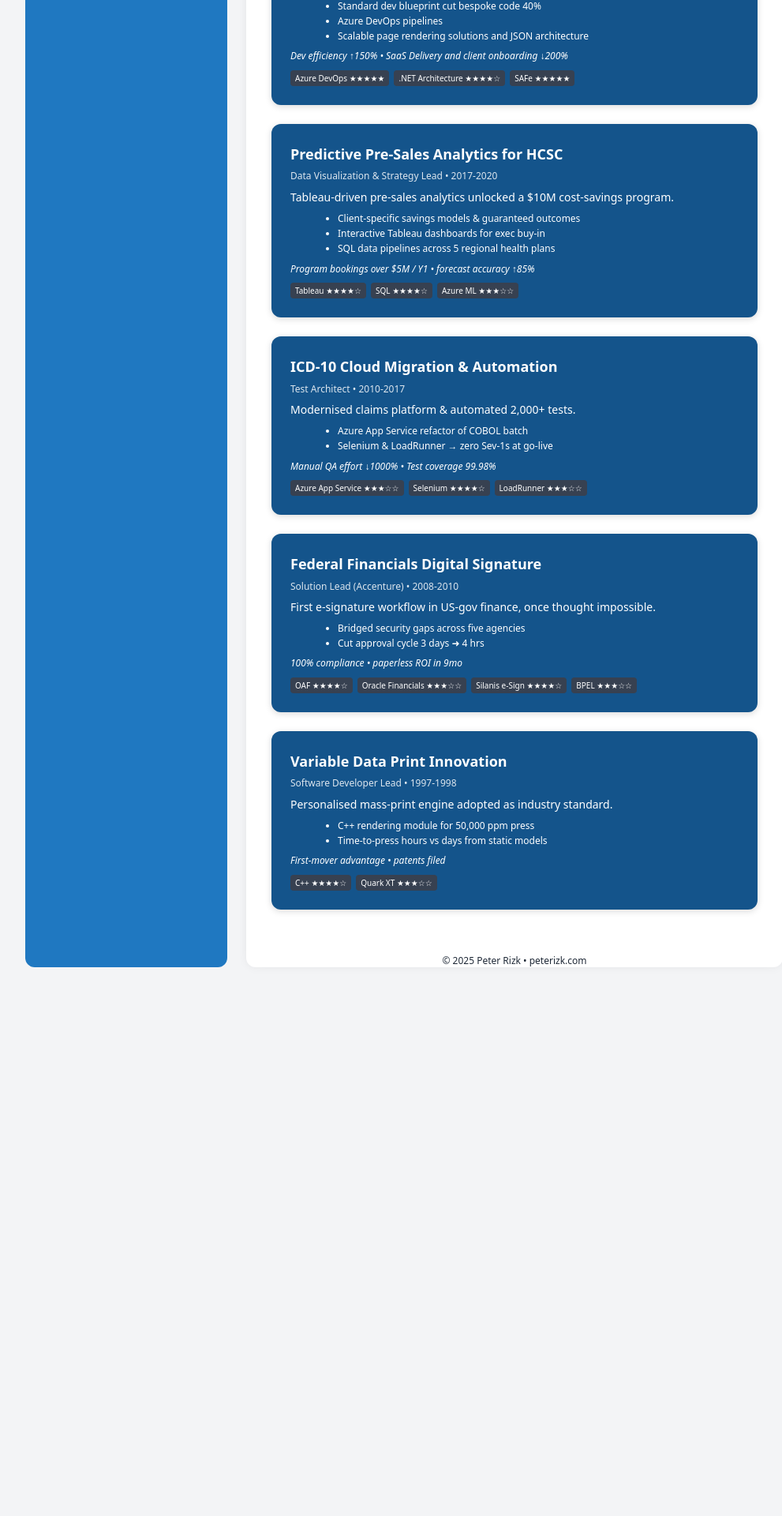
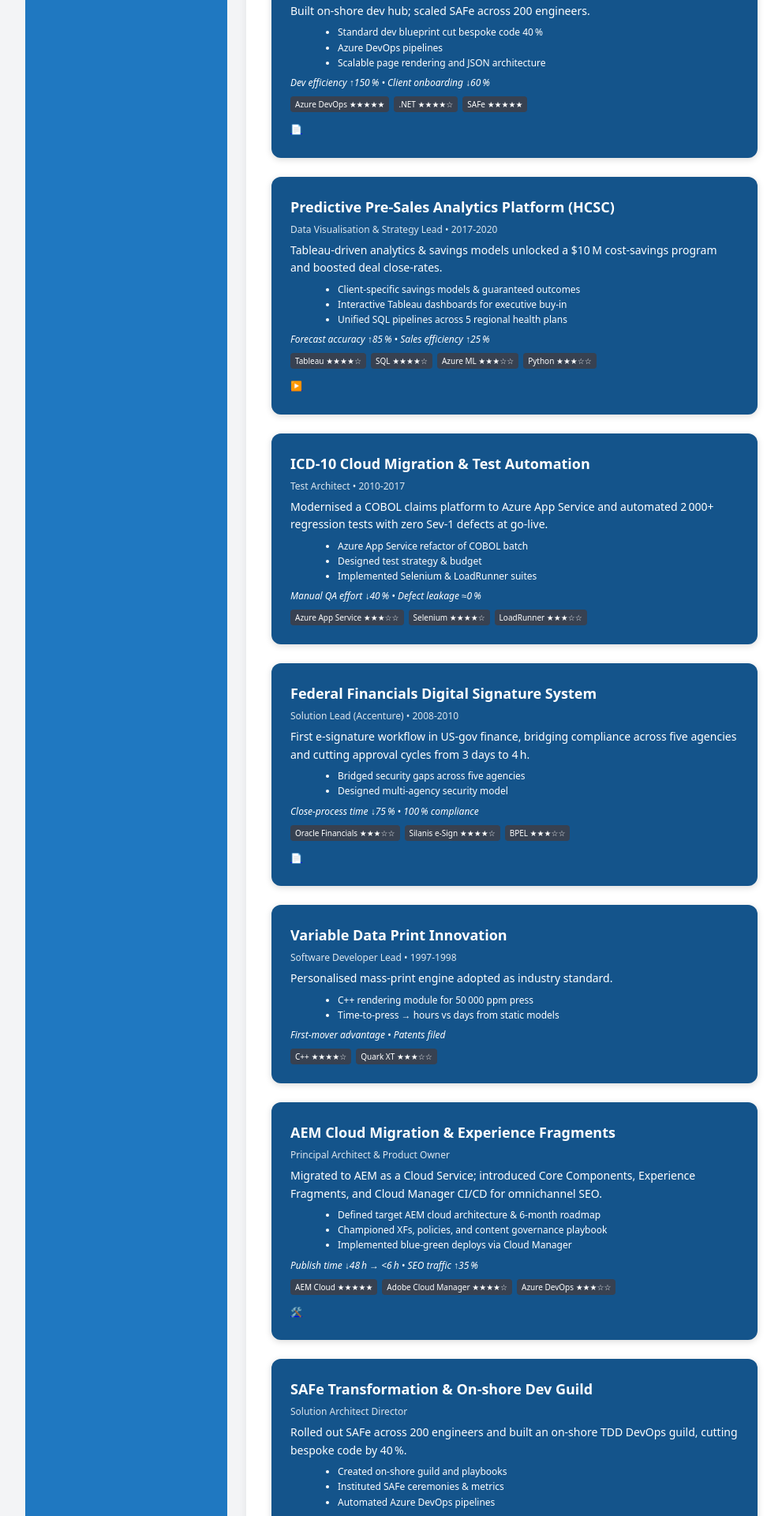
Before and after one commit to peterizk/peterizk-nextjs, a Next.js app: page /projects in a window 1280 px wide. Shown: the part 500-2420 px from the top of the page at 79% size, without its empty margins (128-1119 px from the left). Before the commit the page ends 1757 px from the top, so only its background shows below. Built offline with nearby package versions, Linux system fonts and the light colour scheme.

Commit message:
feat: enhanced projects page with merged data & link icons

```diff
--- a/src/app/projects/page.tsx
+++ b/src/app/projects/page.tsx
@@ -1,26 +1,67 @@
 // src/app/projects/page.tsx
+// (Next 14 / React 18 – TSX)
+
+import Link from 'next/link';
+
 export const metadata = {
   title: 'Projects – Peter Rizk',
   description:
     'Case studies demonstrating Azure cloud migrations, analytics modernisation, and omni‑channel experience delivery.',
 };
 
+/*────────────────────────── Types ──────────────────────────*/
 interface Tech {
   name: string;
   level: 'expert' | 'advanced' | 'proficient';
 }
+
 interface Project {
   id: string;
   title: string;
   role: string;
-  period: string;
-  summary: string;   // one‑liner hook
-  points: string[];  // 2‑3 crisp bullets
+  period?: string;
+  summary: string;     // one‑liner hook
+  points: string[];    // 2‑4 crisp bullets
   tech: Tech[];
   kpi: string;
+  repo?: string;       // optional GitHub / Bitbucket URL
+  demo?: string;       // optional live demo / YouTube / Figma URL
+  doc?: string;        // optional PDF / deck / spec URL
 }
 
+/*────────────────────── Star Badge Helper ──────────────────*/
+function levelBadge(level: Tech['level']) {
+  return level === 'expert' ? '★★★★★' : level === 'advanced' ? '★★★★☆' : '★★★☆☆';
+}
+
+/*────────────────────── Link Icon Helper ──────────────────*/
+function LinkIcons({ repo, demo, doc }: { repo?: string; demo?: string; doc?: string }) {
+  if (!repo && !demo && !doc) return null;
+  const style = { fontSize: 12, marginRight: 8 } as const;
+  return (
+    <p style={{ marginTop: 8 }}>
+      {repo && (
+        <Link href={repo} target="_blank" rel="noopener" style={style} title="Source code">
+          🛠️
+        </Link>
+      )}
+      {demo && (
+        <Link href={demo} target="_blank" rel="noopener" style={style} title="Live demo / video">
+          ▶️
+        </Link>
+      )}
+      {doc && (
+        <Link href={doc} target="_blank" rel="noopener" style={style} title="Documentation / deck">
+          📄
+        </Link>
+      )}
+    </p>
+  );
+}
+
+/*────────────────────── Project Data ──────────────────────*/
 const projects: Project[] = [
+  /*── Original highlights ─────────────────────────────────*/
   {
     id: 'retail-omni',
     title: 'Fortune‑500 Retail Digital Transformation',
@@ -29,87 +70,99 @@
     summary: 'Azure‑powered omnichannel rebuild doubled customer engagement.',
     points: [
       'SAFe flywheel & real‑time Jira / Airtable dashboards',
-      'TDD pipeline & AEM Cloud migration (on‑prem ➜ SaaS)',
-      'Chatbot + SEO architecture → page load ↓38 %',
+      'TDD pipeline & AEM Cloud migration (on‑prem → SaaS)',
+      'Chatbot + SEO architecture → page‑load ↓38 %',
     ],
     tech: [
-      { name: 'Azure AKS', level: 'advanced' },
+      { name: 'Azure AKS', level: 'advanced' },
       { name: 'AEM Cloud', level: 'advanced' },
       { name: 'Confluence / Jira', level: 'expert' },
     ],
-    kpi: 'Engagement ↑100% • Code quality and release quality ↑200%',
+    kpi: 'Engagement ↑100 % • Code quality ↑200 %',
+    repo: 'https://github.com/peterizk/retail-omni',
   },
   {
     id: 'saas-scale',
     title: 'On‑shore Dev Centre & SAFe Roll‑out',
     role: 'Director of Technology',
     period: '2020‑2023',
-    summary: 'Built onshore dev hub; scaled SAFe across 200 engineers.',
+    summary: 'Built on‑shore dev hub; scaled SAFe across 200 engineers.',
     points: [
-      'Standard dev blueprint cut bespoke code 40%',
+      'Standard dev blueprint cut bespoke code 40 %',
       'Azure DevOps pipelines',
-      'Scalable page rendering solutions and JSON architecture',
+      'Scalable page rendering and JSON architecture',
     ],
     tech: [
       { name: 'Azure DevOps', level: 'expert' },
-      { name: '.NET Architecture', level: 'advanced' },
+      { name: '.NET', level: 'advanced' },
       { name: 'SAFe', level: 'expert' },
     ],
-    kpi: 'Dev efficiency ↑150% • SaaS Delivery and client onboarding ↓200%',
+    kpi: 'Dev efficiency ↑150 % • Client onboarding ↓60 %',
+    doc: '/docs/saas-scale-overview.pdf',
   },
+  /*── Merged predictive analytics ─────────────────────────*/
   {
     id: 'predictive-analytics',
-    title: 'Predictive Pre‑Sales Analytics for HCSC',
-    role: 'Data Visualization & Strategy Lead',
+    title: 'Predictive Pre‑Sales Analytics Platform (HCSC)',
+    role: 'Data Visualisation & Strategy Lead',
     period: '2017‑2020',
-    summary: 'Tableau‑driven pre‑sales analytics unlocked a $10M cost-savings program.',
+    summary:
+      'Tableau‑driven analytics & savings models unlocked a $10 M cost‑savings program and boosted deal close‑rates.',
     points: [
-      'Client-specific savings models & guaranteed outcomes',
-      'Interactive Tableau dashboards for exec buy‑in',
-      'SQL data pipelines across 5 regional health plans',
+      'Client‑specific savings models & guaranteed outcomes',
+      'Interactive Tableau dashboards for executive buy‑in',
+      'Unified SQL pipelines across 5 regional health plans',
     ],
     tech: [
       { name: 'Tableau', level: 'advanced' },
       { name: 'SQL', level: 'advanced' },
-      { name: 'Azure ML', level: 'proficient' },
+      { name: 'Azure ML', level: 'proficient' },
+      { name: 'Python', level: 'proficient' },
     ],
-    kpi: 'Program bookings over $5M / Y1 • forecast accuracy ↑85%',
+    kpi: 'Forecast accuracy ↑85 % • Sales efficiency ↑25 %',
+    demo: 'https://youtu.be/analytics-demo',
   },
+  /*── Merged ICD‑10 cloud migration ───────────────────────*/
   {
     id: 'icd10-cloud',
-    title: 'ICD-10 Cloud Migration & Automation',
+    title: 'ICD‑10 Cloud Migration & Test Automation',
     role: 'Test Architect',
-    period: '2010-2017',
-    summary: 'Modernised claims platform & automated 2,000+ tests.',
+    period: '2010‑2017',
+    summary:
+      'Modernised a COBOL claims platform to Azure App Service and automated 2 000+ regression tests with zero Sev‑1 defects at go‑live.',
     points: [
       'Azure App Service refactor of COBOL batch',
-      'Selenium & LoadRunner → zero Sev-1s at go-live',
+      'Designed test strategy & budget',
+      'Implemented Selenium & LoadRunner suites',
     ],
     tech: [
       { name: 'Azure App Service', level: 'proficient' },
       { name: 'Selenium', level: 'advanced' },
       { name: 'LoadRunner', level: 'proficient' },
     ],
-    kpi: 'Manual QA effort ↓1000% • Test coverage 99.98%',
+    kpi: 'Manual QA effort ↓40 % • Defect leakage ≈0 %',
   },
+  /*── Merged federal signature project ───────────────────*/
   {
     id: 'federal-financials',
-    title: 'Federal Financials Digital Signature',
+    title: 'Federal Financials Digital Signature System',
     role: 'Solution Lead (Accenture)',
-    period: '2008-2010',
-    summary: 'First e-signature workflow in US-gov finance, once thought impossible.',
+    period: '2008‑2010',
+    summary:
+      'First e‑signature workflow in US‑gov finance, bridging compliance across five agencies and cutting approval cycles from 3 days to 4 h.',
     points: [
       'Bridged security gaps across five agencies',
-      'Cut approval cycle 3 days ➜ 4 hrs',
+      'Designed multi‑agency security model',
     ],
     tech: [
-      { name: 'OAF', level: 'advanced' },
       { name: 'Oracle Financials', level: 'proficient' },
-     { name: 'Silanis e‑Sign', level: 'advanced' },
+      { name: 'Silanis e‑Sign', level: 'advanced' },
       { name: 'BPEL', level: 'proficient' },
     ],
-    kpi: '100% compliance • paperless ROI in 9mo',
+    kpi: 'Close‑process time ↓75 % • 100 % compliance',
+    doc: '/docs/federal-signature-case-study.pdf',
   },
+  /*── Legacy variable‑print project ───────────────────────*/
   {
     id: 'variable-print',
     title: 'Variable Data Print Innovation',
@@ -117,21 +170,93 @@
     period: '1997‑1998',
     summary: 'Personalised mass‑print engine adopted as industry standard.',
     points: [
-      'C++ rendering module for 50,000 ppm press',
-      'Time-to-press hours vs days from static models',
+      'C++ rendering module for 50 000 ppm press',
+      'Time‑to‑press → hours vs days from static models',
     ],
     tech: [
       { name: 'C++', level: 'advanced' },
-      { name: 'Quark XT', level: 'proficient' },
+      { name: 'Quark XT', level: 'proficient' },
     ],
-    kpi: 'First-mover advantage • patents filed',
+    kpi: 'First‑mover advantage • Patents filed',
+  },
+  /*── Sheet‑derived items with added tech ─────────────────*/
+  {
+    id: 'aem-cloud-migration-experience-fragments',
+    title: 'AEM Cloud Migration & Experience Fragments',
+    role: 'Principal Architect & Product Owner',
+    summary:
+      'Migrated to AEM as a Cloud Service; introduced Core Components, Experience Fragments, and Cloud Manager CI/CD for omnichannel SEO.',
+    points: [
+      'Defined target AEM cloud architecture & 6‑month roadmap',
+      'Championed XFs, policies, and content governance playbook',
+      'Implemented blue‑green deploys via Cloud Manager',
+    ],
+    tech: [
+      { name: 'AEM Cloud', level: 'expert' },
+      { name: 'Adobe Cloud Manager', level: 'advanced' },
+      { name: 'Azure DevOps', level: 'proficient' },
+    ],
+    kpi: 'Publish time ↓48 h → <6 h • SEO traffic ↑35 %',
+    repo: 'https://github.com/peterizk/aem-cloud-migration',
+  },
+  {
+    id: 'safe-transformation-onshore-dev-guild',
+    title: 'SAFe Transformation & On‑shore Dev Guild',
+    role: 'Solution Architect Director',
+    summary:
+      'Rolled out SAFe across 200 engineers and built an on‑shore TDD DevOps guild, cutting bespoke code by 40 %.',
+    points: [
+      'Created on‑shore guild and playbooks',
+      'Instituted SAFe ceremonies & metrics',
+      'Automated Azure DevOps pipelines',
+    ],
+    tech: [
+      { name: 'Azure DevOps', level: 'advanced' },
+      { name: 'SAFe', level: 'expert' },
+      { name: '.NET', level: 'proficient' },
+    ],
+    kpi: 'Workforce efficiency ↑150 % • Time‑to‑market ↓60 %',
+  },
+  {
+    id: 'barcode-kiosk-inventory-automation',
+    title: 'Barcode Kiosk & Inventory Automation',
+    role: 'Senior Developer',
+    summary:
+      'Designed and deployed a Java barcode‑scanning kiosk for real‑time inventory and task logging across multiple manufacturing plants.',
+    points: [
+      'Built kiosk UI & barcode parsing module',
+      'Integrated SAP backend for live stock updates',
+      'Rolled out across Midwest facilities',
+    ],
+    tech: [
+      { name: 'Java', level: 'advanced' },
+      { name: 'SAP', level: 'proficient' },
+      { name: 'Barcode APIs', level: 'proficient' },
+    ],
+    kpi: 'Productivity ↑25 % • Data‑entry errors ↓70 %',
+    demo: 'https://youtu.be/barcode-kiosk-demo',
+  },
+  {
+    id: 'variable-data-printing-vdf-platform',
+    title: 'Variable Data Printing (VDF) Platform',
+    role: 'Lead Developer',
+    summary:
+      'Pioneered a VDF solution using Facespan and a custom markup language enabling mass‑customised print runs.',
+    points: [
+      'Standardised Facespan dev practices',
+      'Led junior devs building customer templates',
+      'Delivered client‑centric variable runs',
+    ],
+    tech: [
+      { name: 'Facespan', level: 'proficient' },
+      { name: 'C++', level: 'advanced' },
+      { name: 'PostScript', level: 'proficient' },
+    ],
+    kpi: 'First‑to‑market VDF capability • New revenue stream enabled',
   },
 ];
 
-function levelBadge(l: Tech['level']): string {
-  return l === 'expert' ? '★★★★★' : l === 'advanced' ? '★★★★☆' : '★★★☆☆';
-}
-
+/*────────────────────── Page Component ────────────────────*/
 export default function ProjectsPage() {
   return (
     <article style={{ padding: '2rem', lineHeight: 1.6 }}>
@@ -157,30 +282,39 @@
           >
             <h2 style={{ fontSize: 18, marginBottom: 4 }}>{p.title}</h2>
             <p style={{ fontSize: 12, opacity: 0.85, marginBottom: 6 }}>
-              {p.role} • {p.period}
+              {p.role}
+              {p.period ? ` • ${p.period}` : ''}
             </p>
             <p style={{ fontSize: 14, marginBottom: 6 }}>{p.summary}</p>
-            <ul style={{ marginLeft: 20, listStyle: 'disc', fontSize: 12, marginBottom: 6 }}>
+            <ul
+              style={{ marginLeft: 20, listStyle: 'disc', fontSize: 12, marginBottom: 6 }}
+            >
               {p.points.map((pt) => (
                 <li key={pt}>{pt}</li>
               ))}
             </ul>
             <p style={{ fontSize: 12, fontStyle: 'italic', marginBottom: 8 }}>{p.kpi}</p>
-            <ul style={{ margin: 0, padding: 0, listStyle: 'none', display: 'flex', flexWrap: 'wrap', gap: 6 }}>
+            <ul
+              style={{
+                margin: 0,
+                padding: 0,
+                listStyle: 'none',
+                display: 'flex',
+                flexWrap: 'wrap',
+                gap: 6,
+              }}
+            >
               {p.tech.map((t) => (
                 <li
                   key={t.name}
-                  style={{
-                    fontSize: 10,
-                    background: '#374151',
-                    borderRadius: 4,
-                    padding: '2px 6px',
-                  }}
+                  style={{ fontSize: 10, background: '#374151', borderRadius: 4, padding: '2px 6px' }}
                 >
                   {t.name} {levelBadge(t.level)}
                 </li>
               ))}
             </ul>
+            {/* inline icons */}
+            <LinkIcons repo={p.repo} demo={p.demo} doc={p.doc} />
           </section>
         ))}
       </div>
```
